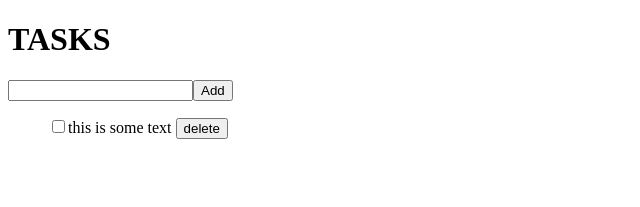
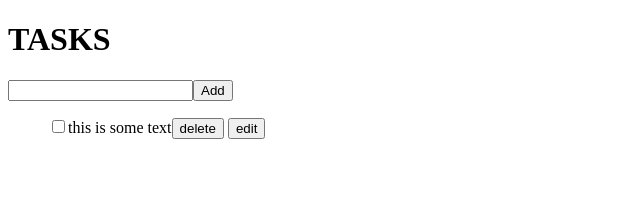
Before and after one commit to shiiraz/tasks, a React (Vite) app: page / in a window 1280 px wide. Shown: the top 207 px of the page, without its empty margins (0-640 px from the left). Built offline with nearby package versions, Linux system fonts and the light colour scheme.

Commit message:
logicalized edit :D

```diff
--- a/src/components/InputComponent.jsx
+++ b/src/components/InputComponent.jsx
@@ -1,9 +1,13 @@
-import { useState } from "react";
+import { useState, useEffect } from "react";
 import { useGlobalContext } from "../context";
 
 function InputComponent() {
   const [inputText, setInputText] = useState("");
   const { state, addTask } = useGlobalContext();
+
+  useEffect(() => {
+    console.log(state.arr);
+  }, [state.arr]);
 
   const handleSubmit = (e) => {
     e.preventDefault();
@@ -12,7 +16,6 @@ function InputComponent() {
     }
     addTask(inputText);
     setInputText("");
-    console.log(state.arr);
   };
 
   return (
--- a/src/components/Task.jsx
+++ b/src/components/Task.jsx
@@ -1,10 +1,25 @@
 import PropTypes from "prop-types";
 import { useGlobalContext } from "../context";
+import { useState } from "react";
 
 function Task({ id, text, isTrue }) {
-  const { deleteTask, toggleCheck } = useGlobalContext();
+  const { deleteTask, toggleCheck, updateTask } = useGlobalContext();
+  const [edit, setEdit] = useState(false);
+  const [editedText, setEditedText] = useState(text);
+
+  const handleEditToggle = () => {
+    setEdit(!edit);
+  };
+
+  const handleInputChange = (e) => {
+    setEditedText(e.target.value);
+  };
+
   return (
     <li>
+      {edit ? (
+        <input type="text" value={editedText} onChange={handleInputChange} />
+      ) : (
         <label>
           <input
             type="checkbox"
@@ -12,8 +27,25 @@ function Task({ id, text, isTrue }) {
             onChange={() => toggleCheck(id)}
           />
           {text}
-      </label>{" "}
-      <button onClick={() => deleteTask(id)}>delete</button>
+        </label>
+      )}
+      <button
+        onClick={() => {
+          edit ? handleEditToggle() : deleteTask(id);
+        }}
+      >
+        {edit ? "cancel" : "delete"}
+      </button>{" "}
+      <button
+        onClick={() => {
+          if (edit) {
+            updateTask(id, editedText);
+          }
+          handleEditToggle();
+        }}
+      >
+        {edit ? "save" : "edit"}
+      </button>
     </li>
   );
 }
--- a/src/context.jsx
+++ b/src/context.jsx
@@ -27,9 +27,14 @@ function AppProvider({ children }) {
   function toggleCheck(id) {
     dispatch({ type: "TOGGLE_CHECK", payload: { id } });
   }
+  function updateTask(id, text) {
+    dispatch({ type: "UPDATE_TASK", payload: { id, text } });
+  }
 
   return (
-    <AppContext.Provider value={{ state, addTask, deleteTask, toggleCheck }}>
+    <AppContext.Provider
+      value={{ state, addTask, deleteTask, toggleCheck, updateTask }}
+    >
       {children}
     </AppContext.Provider>
   );
--- a/src/reducer.js
+++ b/src/reducer.js
@@ -18,8 +18,18 @@ const reducer = (state, action) => {
       });
       return { ...state, arr: [...newArr] };
     }
+    case "UPDATE_TASK": {
+      const newArr = state.arr.map((x) => {
+        if (x.id === action.payload.id) {
+          return { ...x, text: action.payload.text };
+        }
+        return x;
+      });
+      return { ...state, arr: [...newArr] };
+    }
   }
-  return state;
+  //   return state;
+  throw new Error("No matching Action Type");
 };
 
 export default reducer;
```
Lines whose indentation alone changed are shown as unchanged.
